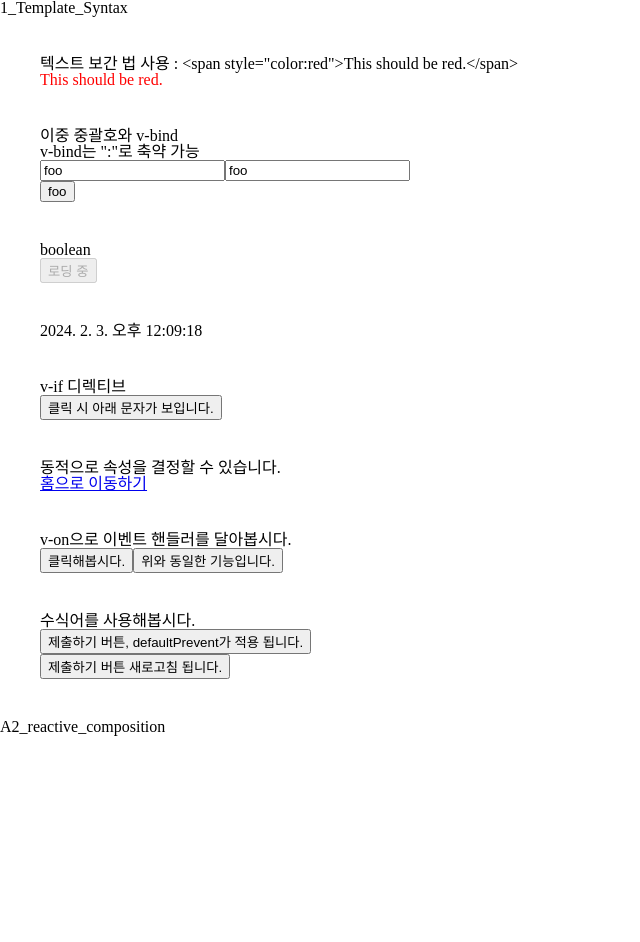
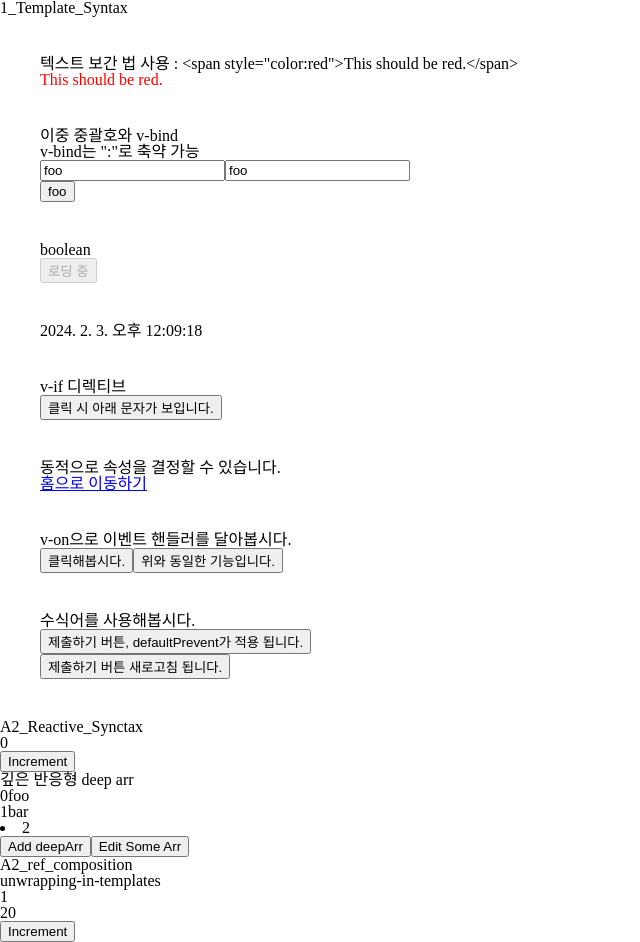
Before and after one commit to peacepiece7/vue-template, a Vue app in the folder playground/: page / in a window 1280 px wide. Shown: the whole page, without its empty margins (0-640 px from the left). Before the commit the page ends 800 px from the top, so only its background shows below. Built offline with nearby package versions, Linux system fonts and the light colour scheme.

Commit message:
feat : ref, computed 정리

```diff
--- a/playground/src/App.vue
+++ b/playground/src/App.vue
@@ -1,16 +1,19 @@
 <template>
   <A1_Template_Syntax />
   <A2_reactive_composition />
+  <A2_ref_composition />
 </template>
 
 <script>
 import A1_Template_Syntax from './components/A1_Template_Syntax.vue'
 import A2_reactive_composition from './components/A2_reactive_composition.vue';
+import A2_ref_composition from './components/A2_ref_composition.vue';
 
 export default {
   components: {
     A1_Template_Syntax,
     A2_reactive_composition,
+    A2_ref_composition
   }
 }
 </script>
--- a/playground/src/components/A1_Template_Syntax.vue
+++ b/playground/src/components/A1_Template_Syntax.vue
@@ -21,19 +21,26 @@
     <div>boolean</div>
     <button :disabled="isLoading">
       <!-- ! 표현 식만 가능 즉 return 식별자 뒤에 올 수 있는 표현만 가능 -->
-      {{ isLoading ? "로딩 중" : "제출 하기" }}
+      {{ isLoading ? '로딩 중' : '제출 하기' }}
     </button>
   </section>
   <section>
     <time
       :title="timeTitle"
-      :datetime="currentDate">{{ toTitleDate(currentDate) }}</time>
+      :datetime="currentDate">{{
+        toTitleDate(currentDate)
+      }}</time>
   </section>
   <section>
     <!-- v-if 디렉티브 -->
     <div>v-if 디렉티브</div>
     <!-- v-on은 @로 줄여서 표기할 수 있는데 이는 다음에 다룹니다. 마술이라고 칩시다! -->
-    <button @click="() => {this.isSee = true}">
+    <button
+      @click="
+        () => {
+          this.isSee = true
+        }
+      ">
       클릭 시 아래 문자가 보입니다.
     </button>
     <div v-if="isSee">
@@ -72,33 +79,32 @@
   </section>
 </template>
 
-
 <script>
 export default {
   data() {
-   return {
-    rawHtml : '<span style="color:red">This should be red.</span>',
-    foo : "foo",
-    isLoading : true,
-    timeTitle : "현제 시간을 표시합니다.",
-    currentDate : new Date(),
-    toTitleDate : (date) => {
-      return date.toLocaleString('ko-KR')
-    },
-    isSee : false,
-    dynamicHref : 'href',
-    dynamicUrl : 'http://localh-oost:8080',
-    dynamicClick : 'click',
-    handler : () => {
-      alert('클릭했습니다.')
+    return {
+      rawHtml: '<span style="color:red">This should be red.</span>',
+      foo: 'foo',
+      isLoading: true,
+      timeTitle: '현제 시간을 표시합니다.',
+      currentDate: new Date(),
+      toTitleDate: (date) => {
+        return date.toLocaleString('ko-KR')
+      },
+      isSee: false,
+      dynamicHref: 'href',
+      dynamicUrl: 'http://localh-oost:8080',
+      dynamicClick: 'click',
+      handler: () => {
+        alert('클릭했습니다.')
+      },
     }
-  }
-}
+  },
 }
 </script>
 
 <style scoped>
 section {
-  margin : 40px
+  margin: 40px;
 }
 </style>
--- a/playground/src/components/A2_reactive_composition.vue
+++ b/playground/src/components/A2_reactive_composition.vue
@@ -1,10 +1,99 @@
+<!--  eslint-disable-next-line vue/v-on-style -->
+
+<!--  reactive로 생성한 반응형 객체는 JavaScript Proxy이며 일반 객체처럼 작동합니다  -->
+
 <template>
-  <h1>A2_reactive_composition</h1>
+  <div>A2_Reactive_Synctax</div>
+  <section>
+    <div id="count">
+      {{ state.count }}
+    </div>
+    <button @click="increment">Increment</button>
+  </section>
+  <section>
+    <div>
+      <h2>깊은 반응형 deep arr</h2>
+      <ul>
+        <li v-for="(item, idx) of state.deepArr" :key="item.id">
+          {{ idx + item.name }}
+        </li>
+      </ul>
+      <li>{{ state.deepArr.length }}</li>
+    </div>
+    <button @click="addDeepArr">Add deepArr</button>
+    <button @click="editArr">Edit Some Arr</button>
+  </section>
 </template>
 
+<!--
+* setup() 함수를 사용할 경우
 <script>
-export default {}
+import { reactive } from 'vue'
+export default {
+  setup() {
+    const state = reactive({
+      count: 0,
+    })
+    return { state }
+  },
+}
+</script> -->
+
+<!-- * <script setup>를 사용할 경우     -->
+<script setup>
+import { reactive, nextTick } from 'vue'
+
+/**
+ * @note 반응형 상태 설정
+ * @link https://v3-docs.vuejs-korea.org/guide/essentials/reactivity-fundamentals.html#declaring-reactive-state
+ */
+const state = reactive({
+  count: 0,
+  arr: ['foo', 'bar'],
+  deepArr: [
+    { id: 1, name: 'foo' },
+    { id: 2, name: 'bar' },
+  ],
+})
+
+/**
+ * @note DOM 업데이트 타이밍
+ * @link https://v3-docs.vuejs-korea.org/guide/essentials/reactivity-fundamentals.html#dom-update-timing
+ */
+function increment() {
+  // vue/script-setup-uses-vars 참고
+  state.count++ // 비동기적으로 화면 업데이트
+  console.log('update before :', document.getElementById('count').textContent)
+  nextTick(() => {
+    //  업데이트된 DOM에 접근 가능
+    console.log('update after :', document.getElementById('count').textContent)
+  })
+}
+
+/**
+ * @note 깊은 반응형으로 상태의 변경을 감지
+ * @link https://v3-docs.vuejs-korea.org/guide/extras/reactivity-in-depth.html#how-reactivity-works-in-vue
+ * @link https://v3-docs.vuejs-korea.org/guide/extras/reactivity-in-depth.html#how-reactivity-works-in-vue
+ */
+async function addDeepArr() {
+  const nextId = state.deepArr.indexOf(state.deepArr.length - 1) + 1
+  await new Promise((res) => setTimeout(res, 1000)) // TODO : 수많은 요청이 동시에 들어오더라도 한 번에 처리
+  state.deepArr.push({ id: nextId, name: 'baz' })
+  state.arr.push('baz')
+}
+function editArr() {
+  state.deepArr[0].name = 'edited'
+}
+
+/**
+ * @note reactive() 주의사항
+ * @link https://v3-docs.vuejs-korea.org/guide/essentials/reactivity-fundamentals.html#reactive-proxy-vs-original-1
+ * @link https://v3-docs.vuejs-korea.org/guide/essentials/reactivity-fundamentals.html#limitations-of-reactive
+ * @description
+ * 1. reactive()의 반환 값은 원본 객체의 Proxy이며, 원본 객체와 다른 참조를 가집니다.
+ * 2. 컬렉션 유형에만 작동함 (Promitive type은 작동하지 않음)
+ * 3. Proxy 객체이기 때문에 연결이 끊어지면 반응성이 사라집니다.
+ */
 </script>
 
-<style scoped>
-</style>
+<style scoped></style>
--- /dev/null
+++ b/playground/src/components/A2_ref_composition.vue
@@ -0,0 +1,58 @@
+<!-- ref()를 사용한 반응형 변수 -->
+<!--
+    ref와 reactive는 둘 다 반응형 변수를 생성하는데 사용됩니다.
+    ref는 단일 값을 감싸고, reactive는 객체를 감쌉니다.
+    ref는 .value를 사용하여 내부 값을 언래핑 해야하지만, reactive는 그럴 필요가 없습니다.
+
+    ref는 주로 컴포저블 API에서 사용됩니다.
+    https://v3-docs.vuejs-korea.org/guide/reusability/composables.html
+
+-->
+
+<template>
+  <div>A2_ref_composition</div>
+  <section>
+    <h2>unwrapping-in-templates</h2>
+    <div>{{ num }}</div>
+    <div>{{ state.obj.count }}</div>
+    <button @click="increment">
+      Increment
+    </button>
+  </section>
+</template>
+
+<script setup>
+import { ref, reactive } from 'vue'
+// 어떠한 유형의 데이터라도 반응형으로 재정의할 수 있다.
+const num = ref(1)
+
+const obj = ref({count : 1})
+const state = reactive({
+    obj // 반응형 객체에서 ref는 언래핑 된다. (.value를 사용하지 않아도 됩니다.)
+})
+
+
+// obj의 참조가 유지 됩니다.
+obj.value.count = 2
+console.log(obj.value.count)
+console.log(state.obj.count)
+
+const obj20 = ref({count : 20})
+
+// state의 obj가 obj20을 참조하므로 obj의 참조가 끊어집니다.
+state.obj = obj20
+console.log(obj.value.count)
+console.log(state.obj.count)
+
+
+/**
+ * @note 템플릿에서 ref 언래핑
+ * @link https://v3-docs.vuejs-korea.org/guide/essentials/reactivity-fundamentals.html#ref-unwrapping-in-templates
+ */
+function increment() {
+    num.value++
+}
+</script>
+
+<style scoped>
+</style>
--- /dev/null
+++ b/playground/src/compositions/event.js
@@ -0,0 +1,6 @@
+import { onMounted, onUnmounted } from 'vue'
+
+export function useEventListener(target, event, callback) {
+  onMounted(() => target.addEventListener(event, callback))
+  onUnmounted(() => target.removeEventListener(event, callback))
+}
```
Also changed, not shown: playground/src/components/A2_reactive_option.vue (added, +50 -0 lines), playground/src/components/A3_computed_props_composition.vue (added, +51 -0 lines), playground/src/compositions/mouse.js (added, +29 -0 lines), playground/src/store/store.js (added, +22 -0 lines), playground/.eslintrc.js, 1 other file (tests, documents, lock files or other folders).
